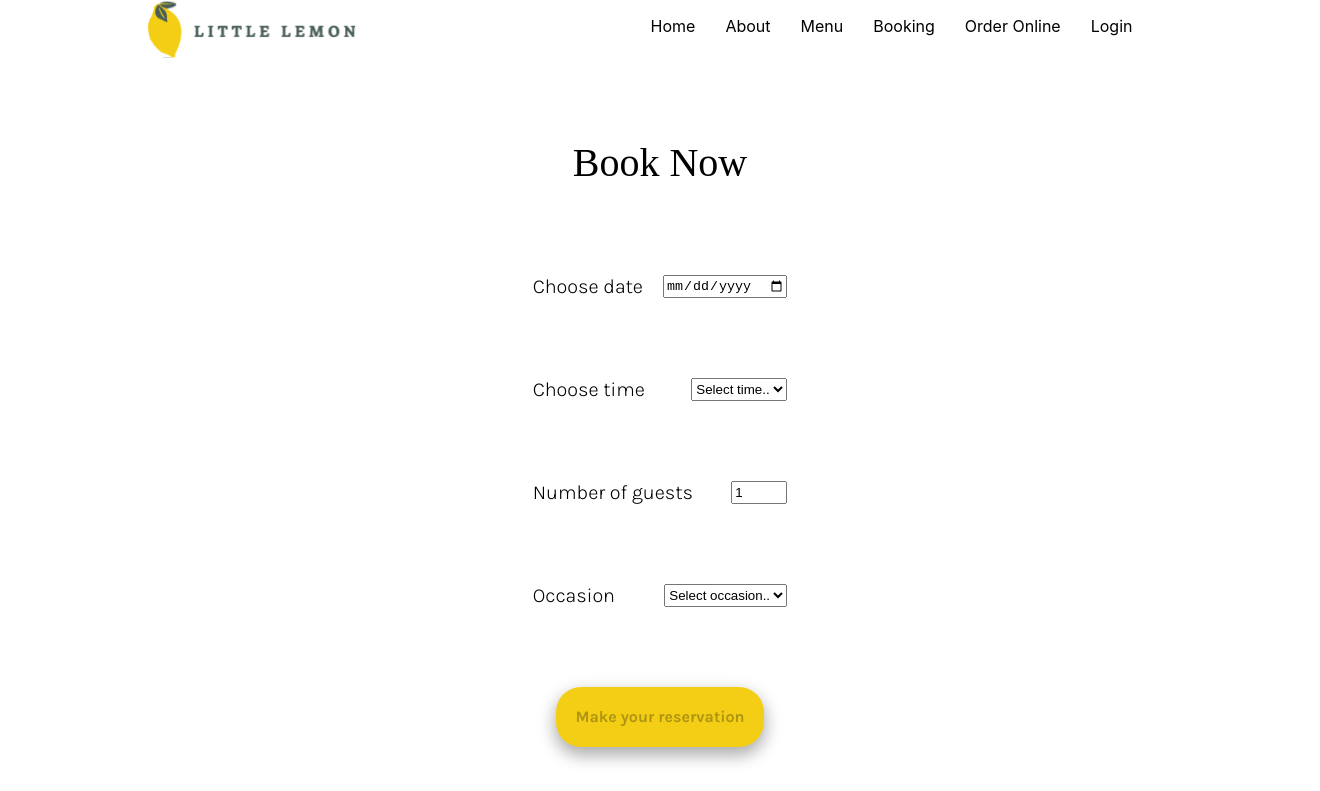
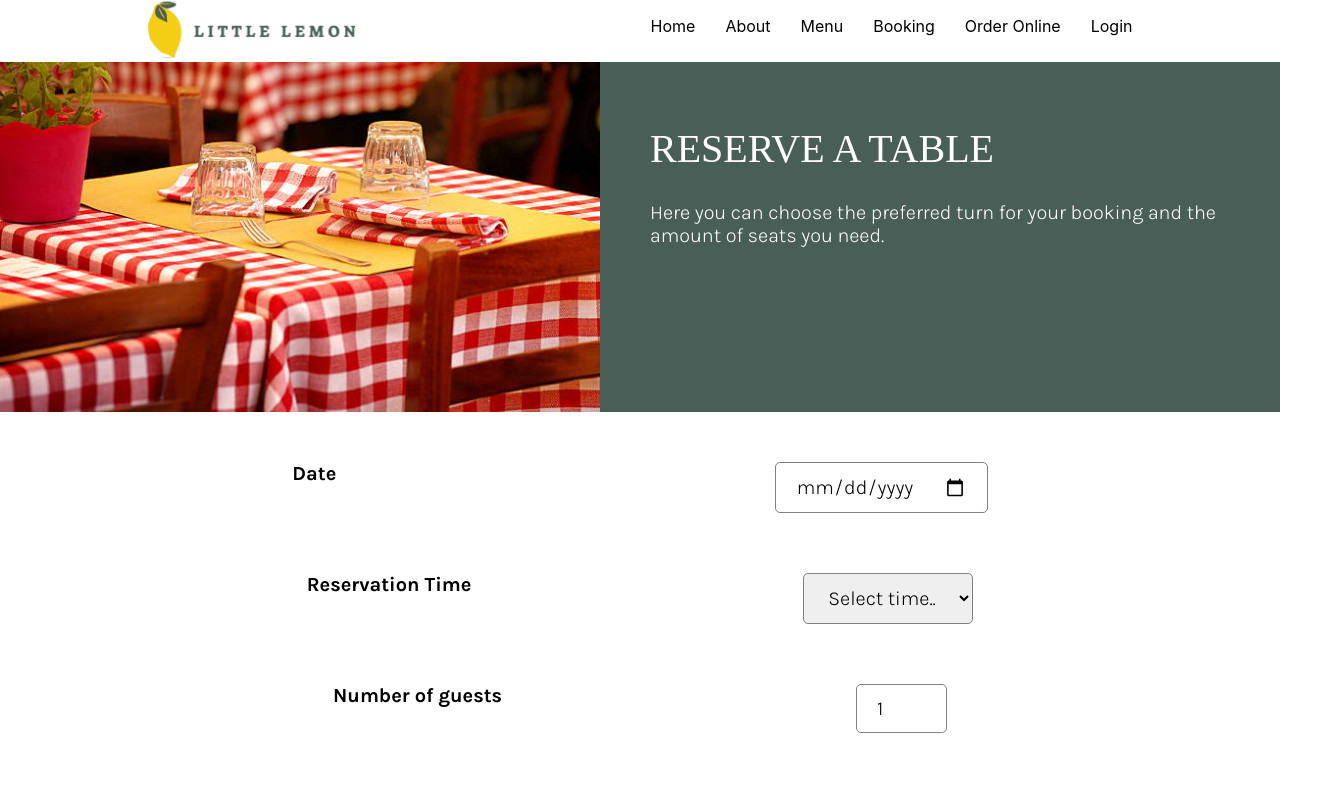
Before and after one commit to spino233/fe-developer-capstone, a React (Create React App) app: page /booking in a window 1280 px wide. Shown: the top 791 px of the page, 1320 px wide, since content can reach past the window. Built offline with nearby package versions, Linux system fonts and the light colour scheme; a web font is replaced by a local one.

Commit message:
enanched form

```diff
--- a/src/components/BookingForm/BookingForm.js
+++ b/src/components/BookingForm/BookingForm.js
@@ -10,23 +10,34 @@ const BookingForm = ({
                          onChangeTime,
                          onChangeGuestN,
                          onChangeOccasion,
-                         onSubmit
+                         onSubmit,
+                         imgSrc,
+                         altImg,
                      }) => {
     return (
-        <form className='BookingForm'>
-            <div className='d-flex gap-20 p-30 jc-around'>
-                <h1 className='text-center'>Book Now</h1>
+        <form className='BookingForm-form'>
+            <section className='d-flex d-sm-flex-column gap-20 jc-around bg-color-green text-white'>
+                <div className='img-container align-self-center'>
+                    <img src={imgSrc} alt={altImg} className='img'/>
                 </div>
-            <div className='d-flex gap-20 p-30 jc-between'>
-                <label htmlFor="res-date" className='lead'>Choose date</label>
+                <div className='d-flex-column p-30'>
+                    <h1>RESERVE A TABLE</h1>
+                    <p className='lead'>Here you can choose the preferred turn
+                        for your booking and the amount of seats
+                        you need.</p>
+                </div>
+            </section>
+            <section className='d-flex-column'>
+                <div className='d-flex d-sm-flex-column gap-20 p-30 jc-evenly'>
+                    <label htmlFor="res-date" className='lead fw-bold'>Date</label>
                     <input type="date"
                            id="res-date"
                            value={date}
                            onChange={(e) => onChangeDate(e.target.value)}
                     />
                 </div>
-            <div className='d-flex gap-20 p-30 jc-between'>
-                <label htmlFor="res-time" className='lead'>Choose time</label>
+                <div className='d-flex d-sm-flex-column gap-20 p-30 jc-evenly'>
+                    <label htmlFor="res-time" className='lead fw-bold'>Reservation Time</label>
                     <select id="res-time"
                             value={time}
                             onChange={(e) => onChangeTime(e.target.value)}>
@@ -35,8 +46,8 @@ const BookingForm = ({
                             <option data-testid='select-option' key={index}>{time}</option>))}
                     </select>
                 </div>
-            <div className='d-flex gap-20 p-30 jc-between'>
-                <label htmlFor="guests" className='lead'>Number of guests</label>
+                <div className='d-flex d-sm-flex-column gap-20 p-30 jc-evenly'>
+                    <label htmlFor="guests" className='lead fw-bold'>Number of guests</label>
                     <input type="number"
                            placeholder="1"
                            min="1"
@@ -45,8 +56,8 @@ const BookingForm = ({
                            value={guestN}
                            onChange={(e) => onChangeGuestN(Number(e.target.value))}/>
                 </div>
-            <div className='d-flex gap-20 p-30 jc-between'>
-                <label htmlFor="occasion" className='lead'>Occasion</label>
+                <div className='d-flex d-sm-flex-column gap-20 p-30 jc-evenly'>
+                    <label htmlFor="occasion" className='lead fw-bold'>Occasion</label>
                     <select id="occasion"
                             value={occasion}
                             onChange={(e) => onChangeOccasion(e.target.value)}>
@@ -55,11 +66,12 @@ const BookingForm = ({
                         <option>Anniversary</option>
                     </select>
                 </div>
-            <div className='d-flex gap-20 p-30 jc-around'>
+                <div className='d-flex gap-20 p-30 jc-evenly'>
                     <button type="submit" disabled={!date || !time || !guestN} onClick={(_) => onSubmit()}>Make your
                         reservation
                     </button>
                 </div>
+            </section>
         </form>
     )
 }
--- a/src/components/BookingForm/index.css
+++ b/src/components/BookingForm/index.css
@@ -1,7 +1,27 @@
-.BookingForm{
-    display: grid;
+.BookingForm-form{
+    display: flex;
+    flex-direction: column;
     width: 100%;
     gap: 20px;
     justify-content: center;
-    padding: 20px;
 }
+
+.img-container{
+    width: 100%;
+    height: 350px;
+    max-width: 600px;
+    position: relative;
+}
+
+.img{
+    height: 100%;
+    width: 100%;
+    object-fit: cover;
+    object-position: bottom;
+}
+
+@media (width < 576px){
+    .d-sm-flex-column{
+        flex-direction: column;
+    }
+}
--- a/src/index.scss
+++ b/src/index.scss
@@ -220,6 +220,15 @@ h4, .h4 { font-size: $h4-font-size; }
 h5, .h5 { font-size: $h5-font-size; }
 h6, .h6 { font-size: $h6-font-size; }
 
+input, select{
+  padding: 12px 20px;
+  border: 1px solid grey;
+  border-radius: 5px;
+  font-family: $font-family-karla;
+  font-size: $lead-font-size;
+  font-weight: $lead-font-weight;
+}
+
 .lead {
   font-family: $font-family-karla;
   font-size: $lead-font-size;
@@ -354,6 +363,10 @@ button:not([disabled]):hover{
   cursor: pointer;
 }
 
+.bg-color-green{
+  background-color: #495E57
+}
+
 /*h1,h3,h4,h5{
   font-family: "Markazi Text", serif;
   font-optical-sizing: auto;
@@ -399,6 +412,10 @@ h5{
 a{
   text-decoration: none;
   color: black;
+}
+
+label{
+  width: 200px;
 }
 
 a:visited
@@ -538,6 +555,10 @@ a:visited
   justify-content: center;
 }
 
+.jc-evenly{
+  justify-content: space-evenly;
+}
+
 .p-xy-20{
   padding: 0 20px;
 }
--- a/src/pages/BookingPage/BookingPage.js
+++ b/src/pages/BookingPage/BookingPage.js
@@ -2,6 +2,7 @@ import BookingForm from "../../components/BookingForm/BookingForm";
 import {useReducer, useState} from "react";
 import {fetchAPI, submitAPI} from "../../utils/fakeApi";
 import {useNavigate} from "react-router-dom";
+import table from "../../assets/img/table-imga.jpg";
 
 const reducer = (state, action) => {
     switch (action.type) {
@@ -63,14 +64,14 @@ const BookingPage = () => {
         data.set("occasion", occasion);
 
         const result = submitAPI(data);
-        if(result){
+        if (result) {
             navigate('/booking-confirm');
         }
     }
 
     return (
-        <div style={{width: '100%'}}>
-            <BookingForm date={date}
+        <BookingForm className="BookingForm"
+                     date={date}
                      onChangeDate={onChangeDate}
                      time={time}
                      onChangeTime={onChangeTime}
@@ -79,8 +80,9 @@ const BookingPage = () => {
                      occasion={occasion}
                      onChangeOccasion={onChangeOccasion}
                      availableTime={availableTimes.times}
+                     imgSrc={table}
+                     altImg={'table'}
                      onSubmit={onSubmit}/>
-        </div>
     )
 }
 
--- /dev/null
+++ b/src/pages/BookingPage/index.css
@@ -0,0 +1,3 @@
+.BookingForm{
+    width: 100%;
+}
```
Also changed, not shown: src/assets/img/table-imga.jpg (added). Lines whose indentation alone changed are shown as unchanged.
